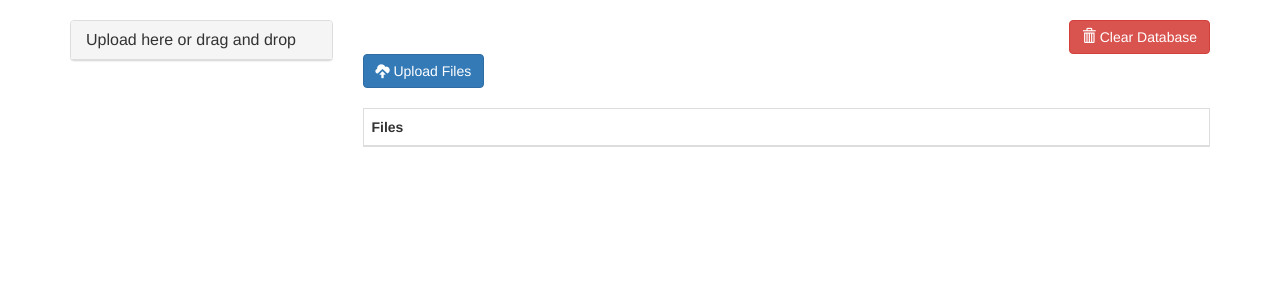
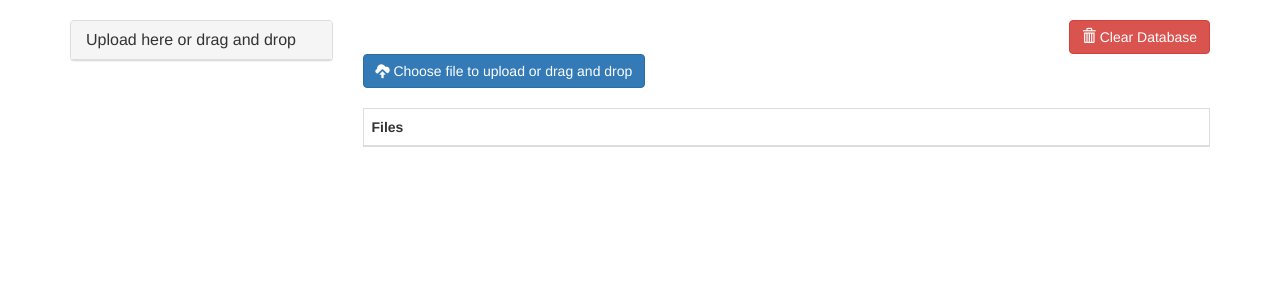
Before and after one commit to Prajjwal-Arya/sharingZONE, a Django app: page /photos/progress-bar-upload/ in a window 1280 px wide. Shown: the part 52-352 px from the top of the page. Run offline with Django 3.2, Linux system fonts and the light colour scheme; lists and menus that the app fills with data are empty; some libraries are stand-ins or nearby versions.

Commit message:
Update index.html

```diff
--- a/mysite/photos/templates/photos/progress_bar_upload/index.html
+++ b/mysite/photos/templates/photos/progress_bar_upload/index.html
@@ -2,7 +2,6 @@
 
 {% load static %}
 
-{% block title %}Progress Bar Upload{% endblock %}
 
 {% block javascript %}
   {# JQUERY FILE UPLOAD SCRIPTS #}
@@ -25,7 +24,7 @@ function myFunction() {
 {% block photos_content %}
   <div style="margin-bottom: 20px;">
     <button type="button" class="btn btn-primary js-upload-photos">
-      <span class="glyphicon glyphicon-cloud-upload"></span> Upload Files
+      <span class="glyphicon glyphicon-cloud-upload"></span> Choose file to upload or drag and drop
     </button>
     <input id="fileupload" type="file" name="file" multiple
            style="display: none;"
```
